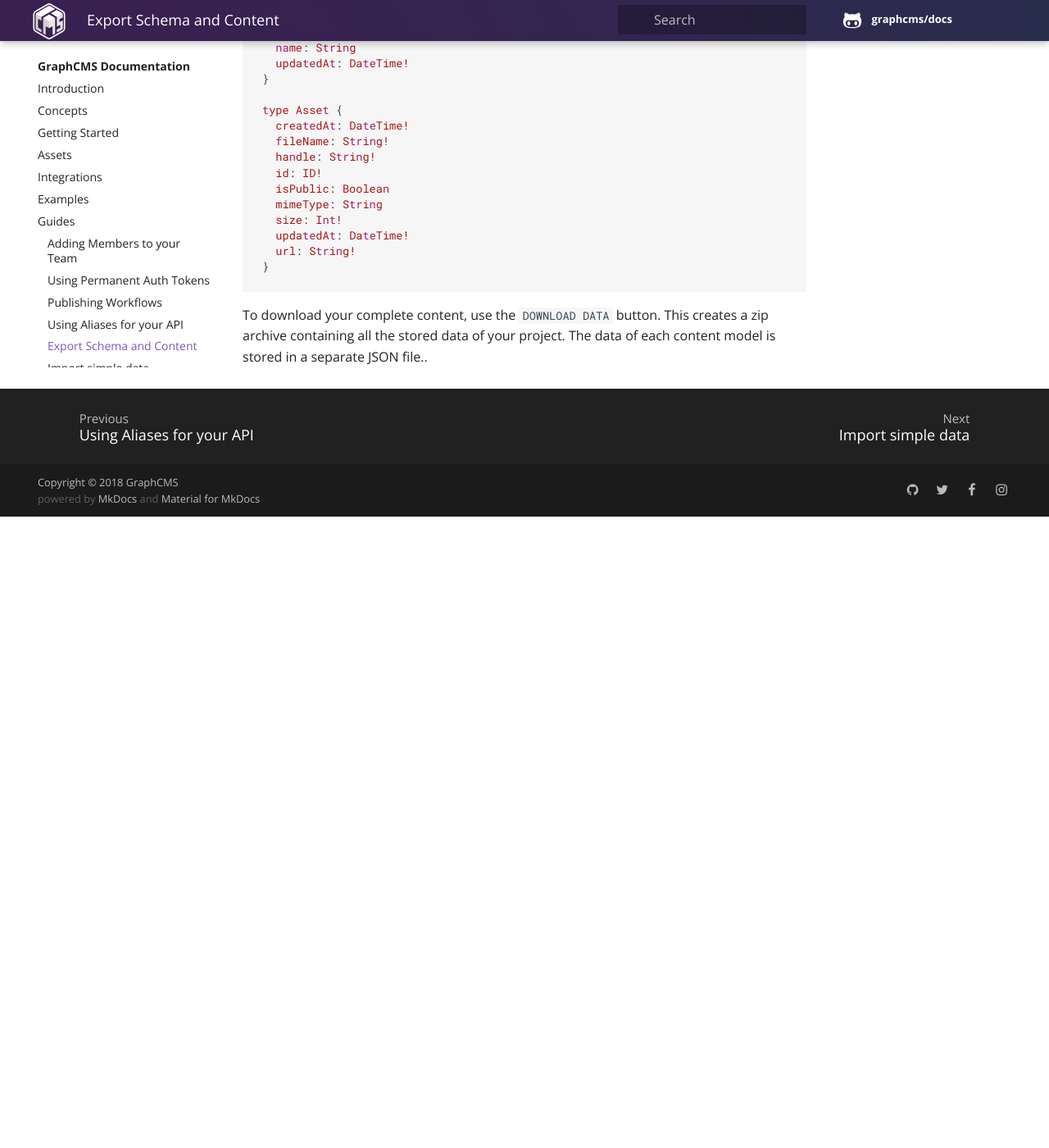
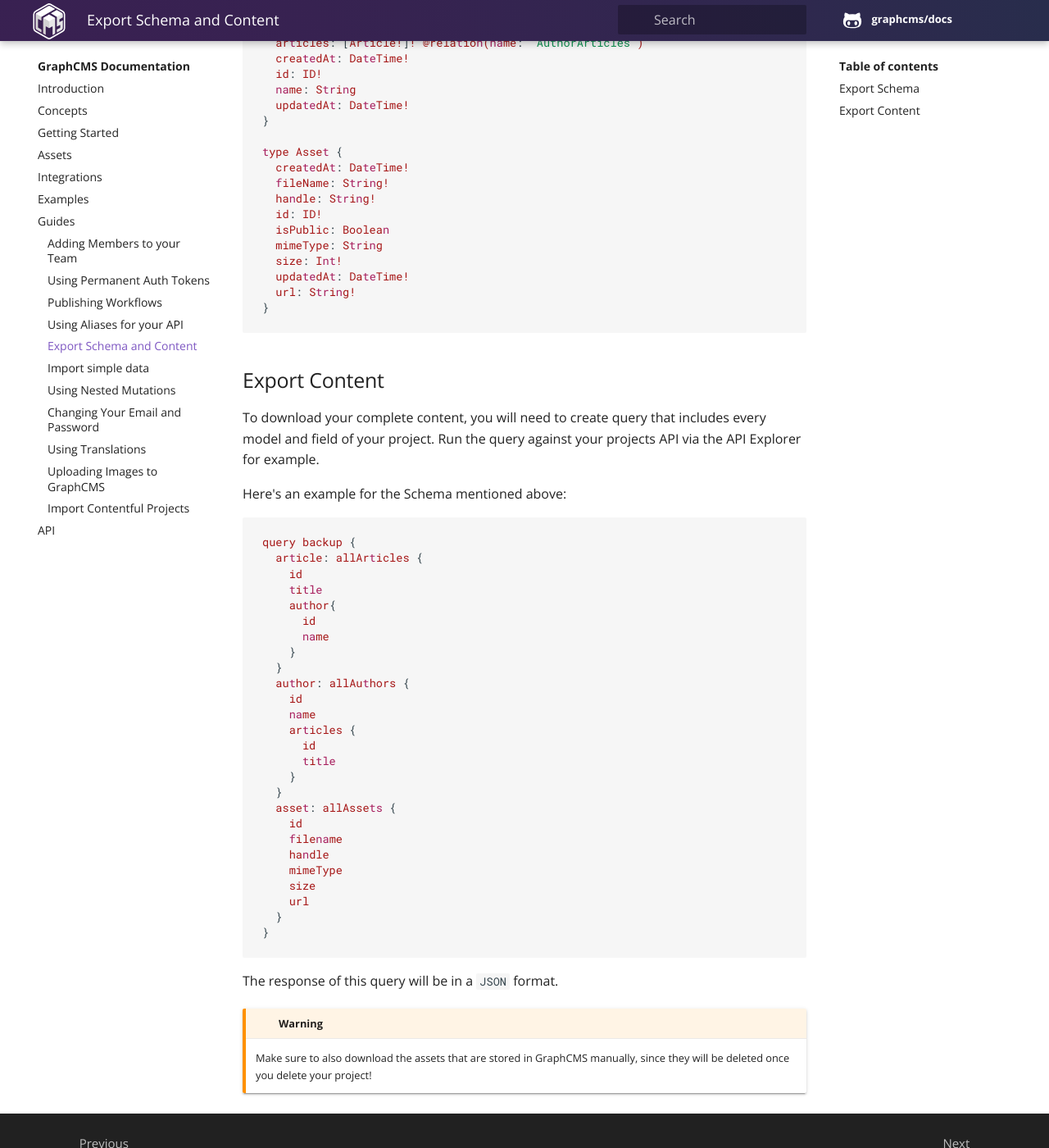
Before and after one commit to isabella232/docs-13, an MkDocs documentation site: the page built from docs/guides/Export_schema_and_content.md, in a window 1280 px wide and 1400 px high, scrolled down 834 px. Shown: the whole window at 82% size. Built offline with MkDocs 1.6.1, drawn with Linux system fonts in a browser that asks for light colours; old or Windows-style settings are respelled for this version of MkDocs; before the commit the page ends 1464 px from its top, so only the background shows below that; some of the changed text lies outside the part shown.

Commit message:
Change export guide

````diff
--- a/docs/guides/Export_schema_and_content.md
+++ b/docs/guides/Export_schema_and_content.md
@@ -1,6 +1,9 @@
 # Export your Schema and Content
 
-To export the GraphQL schema or the content of your GraphCMS project, you can use the export function from the _Settings_ page.
+
+## Export Schema
+
+To export the GraphQL schema of your GraphCMS project, you can use the export function from the _Settings_ page.
 
 ![Screenshot](../img/guides/download_schema_and_content.png)
 
@@ -41,5 +44,42 @@ type Asset {
   url: String!
 }
 ```
+## Export Content
 
-To download your complete content, use the `DOWNLOAD DATA` button. This creates a zip archive containing all the stored data of your project. The data of each content model is stored in a separate JSON file..
+To download your complete content, you will need to create query that includes every model and field of your project. Run the query against your projects API via the API Explorer for example.
+
+Here's an example for the Schema mentioned above:
+
+```json
+query backup {
+  article: allArticles {
+    id
+    title
+    author{
+      id
+      name
+    }
+  }
+  author: allAuthors {
+    id
+    name
+    articles {
+      id
+      title
+    }
+  }
+  asset: allAssets {
+    id
+    filename
+    handle
+    mimeType
+    size
+    url
+  }
+}
+```
+
+The response of this query will be in a `JSON` format.
+
+!!! warning
+    Make sure to also download the assets that are stored in GraphCMS manually, since they will be deleted once you delete your project!
````
Also changed, not shown: docs/img/guides/download_schema_and_content.png.
